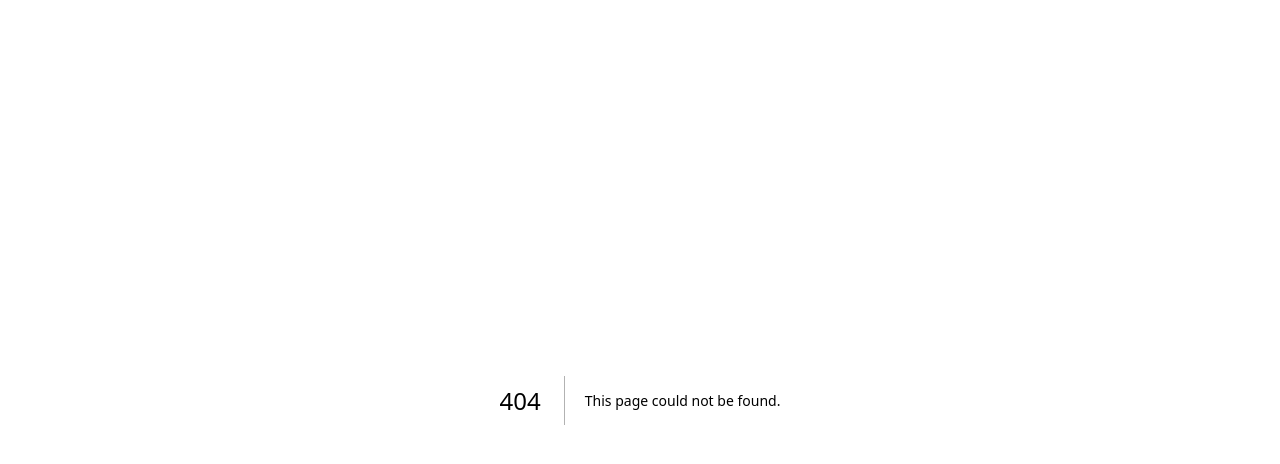
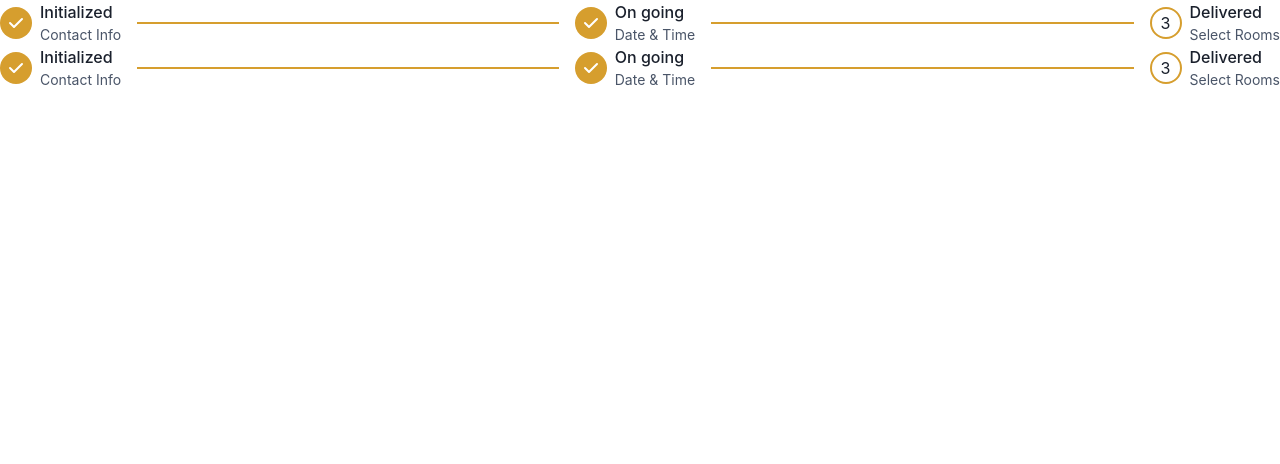
Before and after one commit to AashishNandakumar/Supply-Chain-Management, a Next.js app in the folder scm/: page /supplierInfo in a window 1280 px wide. Before the commit this address had no page. Shown: the top 464 px of the page. Built offline with nearby package versions, Linux system fonts and the light colour scheme.

Commit message:
Adding stepper UI

```diff
--- a/scm/package.json
+++ b/scm/package.json
@@ -9,8 +9,14 @@
     "lint": "next lint"
   },
   "dependencies": {
+    "@chakra-ui/next-js": "^2.1.4",
+    "@chakra-ui/react": "^2.7.1",
+    "@chakra-ui/stepper": "^2.2.0",
+    "@emotion/react": "^11.11.1",
+    "@emotion/styled": "^11.11.0",
     "eslint": "8.43.0",
     "eslint-config-next": "13.4.7",
+    "framer-motion": "^10.12.18",
     "keen-slider": "^6.8.5",
     "next": "13.4.7",
     "react": "18.2.0",
--- /dev/null
+++ b/scm/pages/supplierInfo.js
@@ -0,0 +1,63 @@
+import { ChakraProvider } from "@chakra-ui/react";
+import {
+  Step,
+  StepDescription,
+  StepIcon,
+  StepIndicator,
+  StepNumber,
+  StepSeparator,
+  StepStatus,
+  StepTitle,
+  Stepper,
+  useSteps,
+} from "@chakra-ui/react";
+import { Box } from "@chakra-ui/react";
+
+export default function Home2() {
+  const steps = [
+    { title: "Initialized", description: "Contact Info" },
+    { title: "On going", description: "Date & Time" },
+    { title: "Delivered", description: "Select Rooms" },
+  ];
+
+  function Example() {
+    const { activeStep } = useSteps({
+      index: 2,
+      count: steps.length,
+    });
+
+    return (
+      <Stepper index={activeStep} colorScheme="yellow" size="md">
+        {steps.map((step, index) => (
+          <Step key={index}>
+            <StepIndicator>
+              <StepStatus
+                complete={<StepIcon />}
+                incomplete={<StepNumber />}
+                active={<StepNumber />}
+              />
+            </StepIndicator>
+
+            <Box flexShrink="0">
+              <StepTitle>{step.title}</StepTitle>
+              <StepDescription>{step.description}</StepDescription>
+            </Box>
+
+            <StepSeparator />
+          </Step>
+        ))}
+      </Stepper>
+    );
+  }
+
+  return (
+    <>
+      <div>
+        <ChakraProvider>
+          <Example />
+          <Example />
+        </ChakraProvider>
+      </div>
+    </>
+  );
+}
--- a/scm/public/FlowProcess.js
+++ b/scm/public/FlowProcess.js
@@ -1,5 +1,6 @@
 import React from "react";
 import styles from "../styles/FlowIllustration.module.css";
+import Link from "next/link";
 
 const FlowIllustration = () => {
   return (
@@ -15,7 +16,9 @@ const FlowIllustration = () => {
               Vivamus interdum pharetra suscipit. Fusce purus turpis,
               <br /> bibendum a tincidunt a, ullamcorper.
             </p>
-            <button>View Live</button>
+            <Link href="supplierInfo">
+              <button>View Live</button>
+            </Link>
           </div>
         </div>
         <div className={styles.gridItem2}>
```
Also changed, not shown: 1 other file (tests, documents, lock files or other folders).
